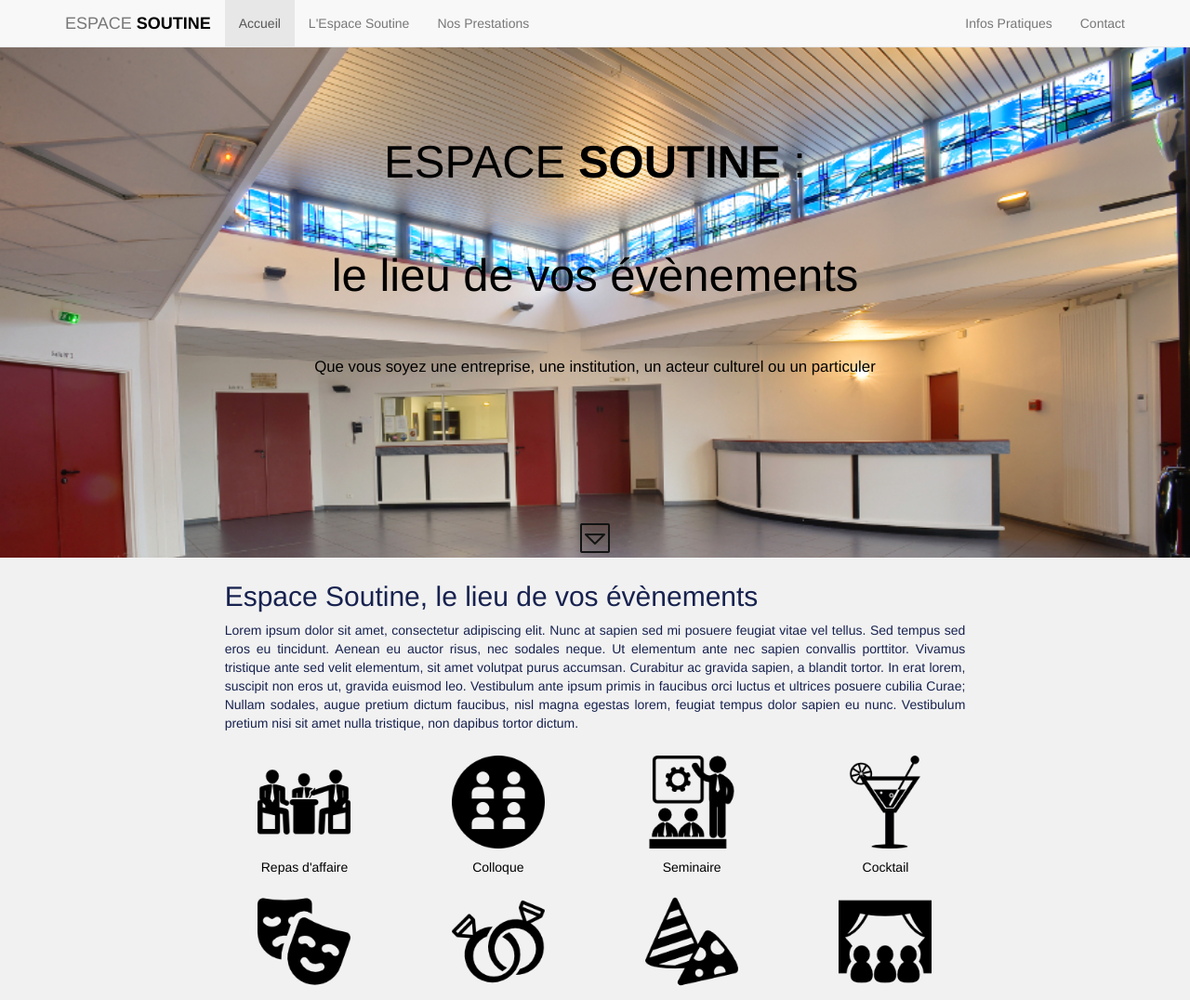
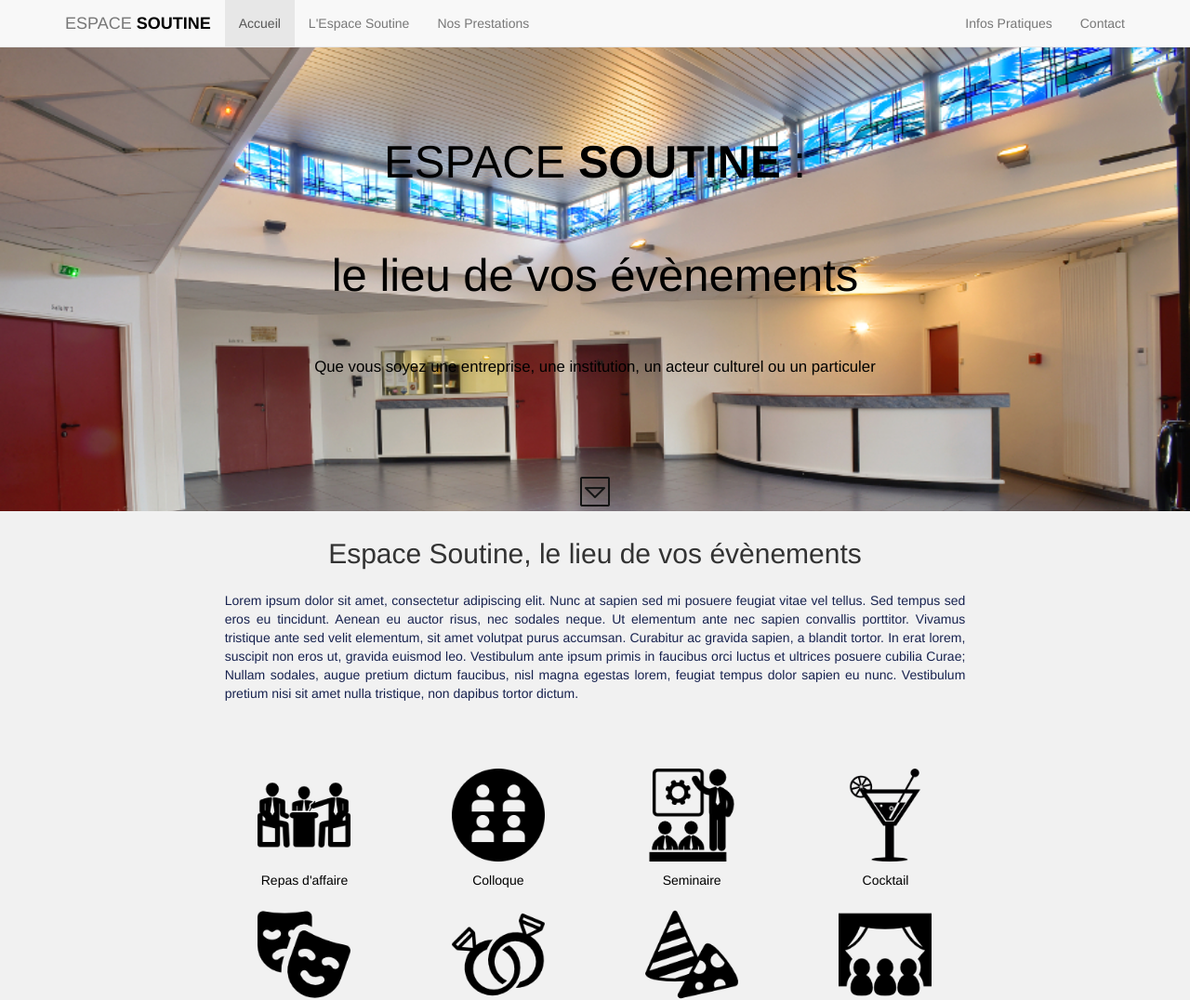
Before and after one commit to Myystigri/espace_soutine, a PHP site: page / in a window 1280 px wide. Shown: the top 1076 px of the page at 93% size. Run offline with PHP 8.4, Linux system fonts and the light colour scheme; some libraries are stand-ins or nearby versions.

Commit message:
mise a jour rvd

```diff
--- a/css/style.css
+++ b/css/style.css
@@ -58,9 +58,14 @@ h1 span{
 .presentation{
 	padding-bottom: 20px;
 }
-.resume{
+.presentation h2{
+	text-align: center;
+	margin:3%;
+}
+.resume p{
 	color: #17224f;
 	text-align: justify;
+	margin-bottom: 7%;
 }
 .icone{
 	height: 150px;
@@ -196,7 +201,7 @@ h1 span{
 }
 .info{
 	padding-top: 3%;
-	padding-bottom: 5%;
+	padding-bottom: 1%;
 }
 .adr1esse{
 	margin:3% 0;
--- a/index.html
+++ b/index.html
@@ -8,6 +8,7 @@
 	</head>
 	<body>
 <!--nav & accueil-->
+		<div id="accueil" class="col-md-12 header">
 			<div class="navbar">
 				<nav class="navbar navbar-default navbar-fixed-top">
 					<div class="container">
@@ -34,7 +35,6 @@
 	      			</div>
 	      		</nav>
 	      	</div>
-		<div id="accueil" class="col-md-12 header">
 			<h1>ESPACE <span>SOUTINE</span> :<br />le lieu de vos évènements</h1>
 			<p>Que vous soyez une entreprise, une institution, un acteur culturel ou un particuler</p>
 			<div id="presentation" class="scrollbtn">
@@ -171,15 +171,12 @@
 				<iframe src="https://www.google.com/maps/embed?pb=!1m14!1m8!1m3!1d10581.353360933439!2d1.4737741!3d48.4692235!3m2!1i1024!2i768!4f13.1!3m3!1m2!1s0x0%3A0xab3428056b369dae!2sEspace+Soutine!5e0!3m2!1sfr!2sfr!4v1459979008375" width="700" height="250" frameborder="0" style="border:0" allowfullscreen></iframe>
 				</div>
 			</div>
-			<div class="scrollbtn">
-				<a href="#contact"><img src="./img/scrollbtn.png" alt="scroll_down"></a>
-			</div>
 		</div>
 <!--Contact-->
 		<div class="formulaire">
               <div class="row">
                    <div id ="contact"     class="col-xs-10 col-xs-offset-1 col-md-6 col-md-offset-3 center">
-                       <h1 class="noir">Nous contacter</h1>
+                       <h2 class="noir">Nous contacter</h2>
                     <form method="post">
                         <div class="col-xs-12 col-sm-12 col-md-12 col-lg-12 center">
                             <div class="col-xs-6 col-md-6 col-lg-6">
```
Lines whose indentation alone changed are shown as unchanged.
